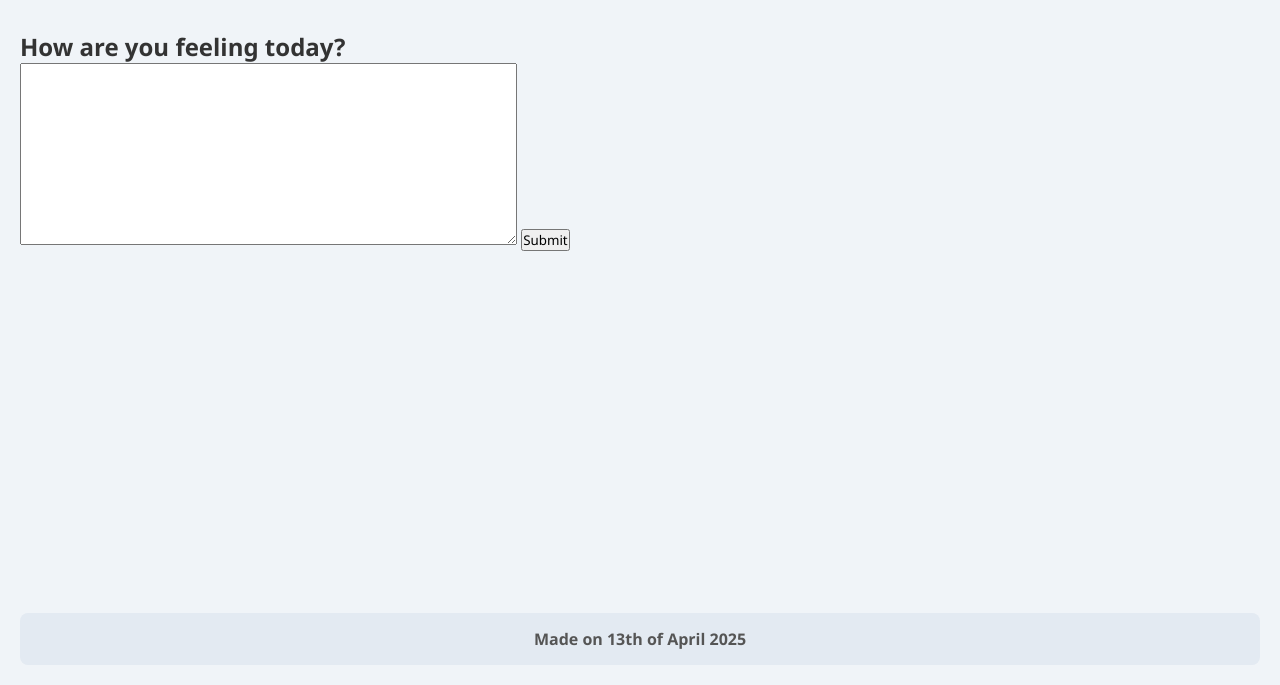
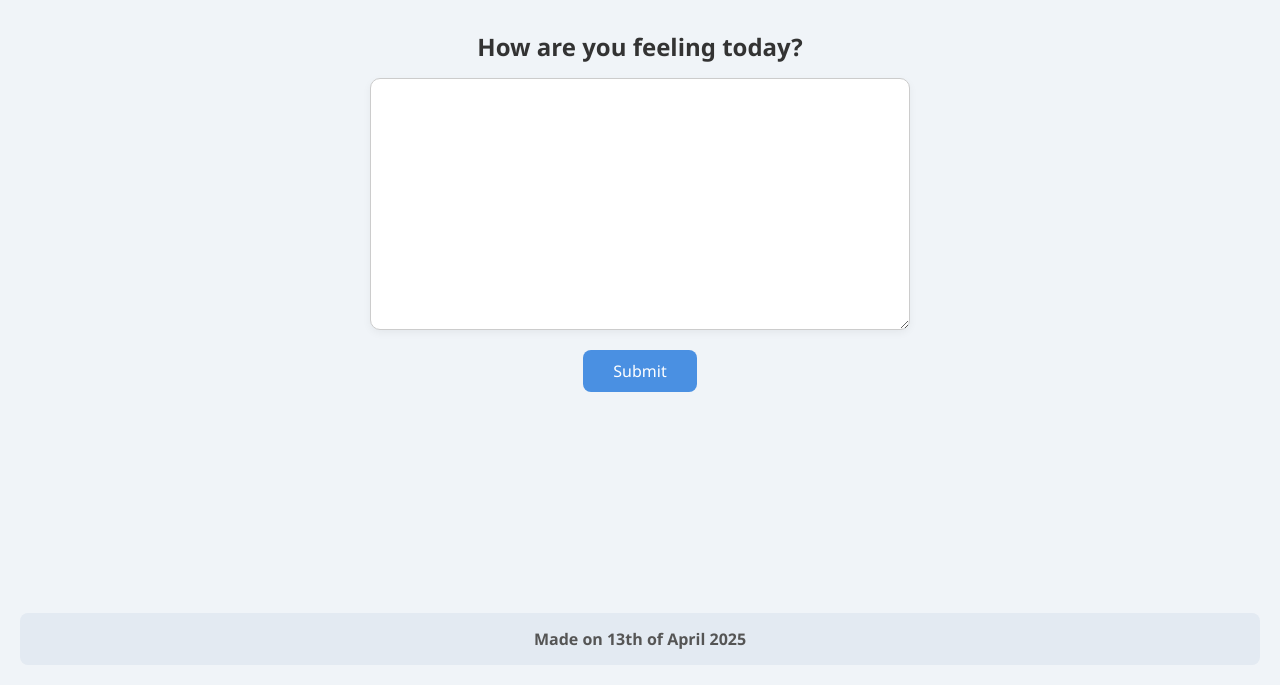
Before and after one commit to Hamdan-Siddiqui/kuchbhi_AMUHACKS4.0, a Flask app: page / in a window 1280 px wide. Shown: the part 115-800 px from the top of the page. Run offline with Flask 3, Linux system fonts and the light colour scheme.

Commit message:
Fixed some styling errors on home page

```diff
--- a/static/style.css
+++ b/static/style.css
@@ -24,6 +24,64 @@ body {
     border-radius: 8px;
     margin-bottom: 30px;
 }
+
+
+div {
+    flex: 1;
+    display: flex;
+    flex-direction: column;
+    align-items: center;
+    text-align: center;
+    gap: 15px;
+    margin-bottom: 30px;
+}
+
+form {
+    display: flex;
+    flex-direction: column;
+    align-items: center;
+    margin-bottom: 40px;
+}
+
+
+textarea {
+    width: 90%;
+    max-width: 600px;
+    min-height: 180px;
+    padding: 15px;
+    font-size: 1rem;
+    border: 1px solid #ccc;
+    border-radius: 10px;
+    box-shadow: 0 3px 8px rgba(0, 0, 0, 0.05);
+    resize: vertical;
+    background-color: #fff;
+    color: #333;
+    transition: border 0.3s, box-shadow 0.3s;
+}
+
+textarea:focus {
+    border-color: #4a90e2;
+    outline: none;
+    box-shadow: 0 0 8px rgba(74, 144, 226, 0.3);
+}
+
+
+input[type="submit"] {
+    margin-top: 20px;
+    padding: 10px 30px;
+    background-color: #4a90e2;
+    border: none;
+    border-radius: 8px;
+    color: white;
+    font-size: 1rem;
+    cursor: pointer;
+    transition: background-color 0.3s;
+}
+
+input[type="submit"]:hover {
+    background-color: #3a78c2;
+}
+
 
 .header h1 {
     font-size: 2.5rem;
```
